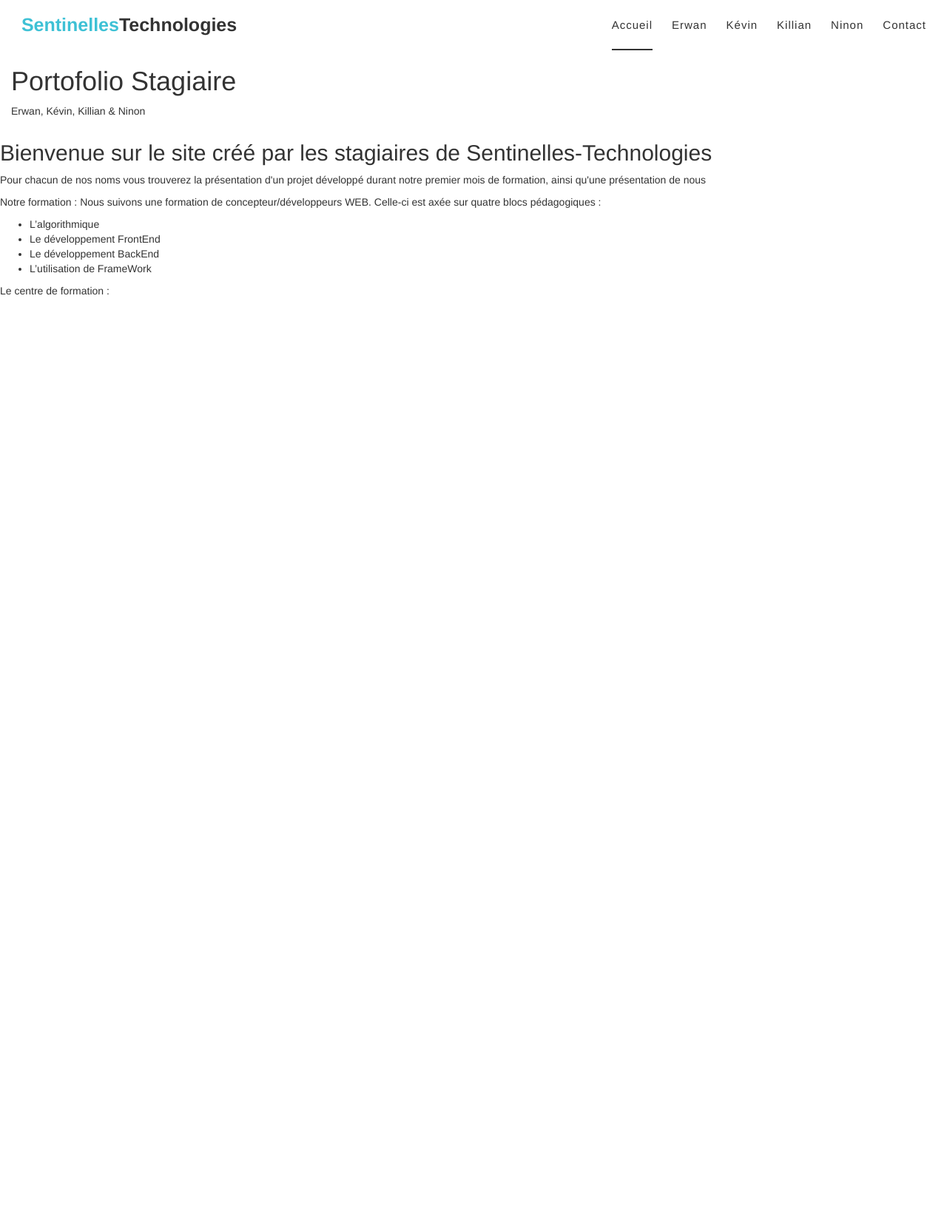
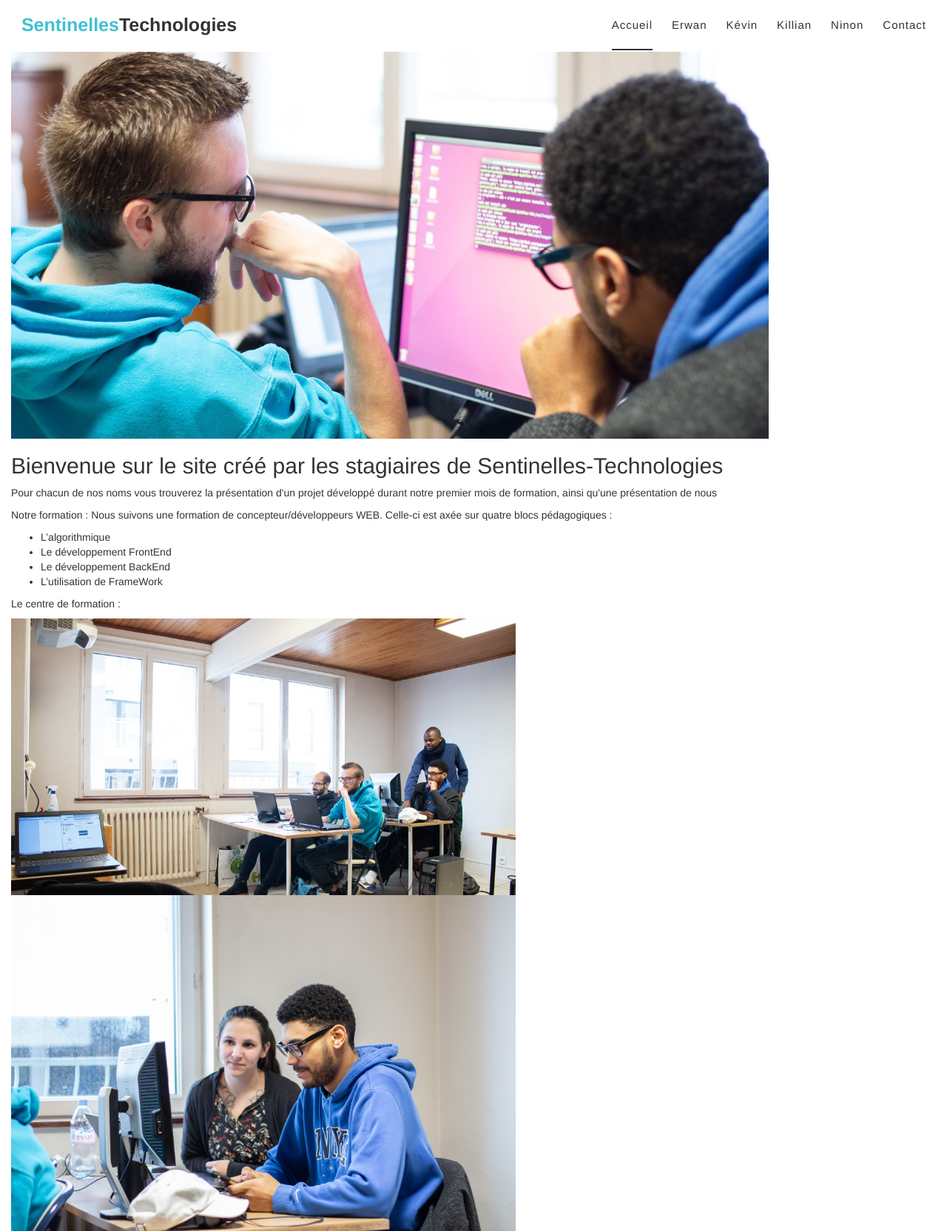
Before and after one commit to apprentissentinelles/portofolio-stagiaires, a PHP site: page /index.php?page=accueil in a window 1280 px wide. Shown: the whole page at 74% size. Before the commit the page ends 399 px from the top, so only its background shows below. Run offline with PHP 8.4, Linux system fonts and the light colour scheme; some libraries are stand-ins or nearby versions.

Commit message:
ajout des photos

```diff
--- a/css/style.css
+++ b/css/style.css
@@ -657,11 +657,7 @@
 }
 
 
-.ninonpres {
-  width: 480px;
-  height: 319px;
-  justify-content: left;
-}
+.
 
 .quijesuis {
   justify-content: center;
@@ -681,7 +677,6 @@
 *            PAGE CSS CONTACT            *
 *****************************************/
 
-<<<<<<< HEAD
 @import url(https://fonts.googleapis.com/css?family=Open+Sans:400italic,400,300,600);
 
 
@@ -793,8 +788,6 @@ fieldset {
 
 /* CONTACT */
 
-=======
->>>>>>> c03d8230d6266d5d05e3088c754f5d953ffc7cb7
 textarea {
 	resize: none;
 }
@@ -841,3 +834,29 @@ textarea {
 	border-color: #5e9bfc;
 	color: #5e9bfc;
 }
+
+/*********************************************
+           CSS PHOTOS DU SITE
+
+*********************************************/
+
+.headerphoto {
+  width : 1024px;
+  height: 523px;
+  position: relative;
+}
+
+.lecentre1 {
+  width: 682px;
+  height: 374px;
+}
+
+.contactphoto {
+  width: 682px;
+  height: 455px;
+}
+
+.lecentre2 {
+  width: 682px;
+  height: 454px;
+}
--- a/pages/accueil.php
+++ b/pages/accueil.php
@@ -1,10 +1,6 @@
-<div class="row">
-			<div class="col-lg-12">
-				<h1>Portofolio Stagiaire</h1>
-				<p>Erwan, Kévin, Killian & Ninon</p>
-			</div>
-		</div>
-	</div>
+
+
+<img class="headerphoto" src="images/pics1.jpg">
 
 	<h2>Bienvenue sur le site créé par les stagiaires de Sentinelles-Technologies </h2>
 
@@ -21,3 +17,5 @@
 	</ul>
 
 	<p>Le centre de formation :</p>
+	<img class="lecentre1" src="images/pics5.jpg">
+	<img class="lecentre2" src="images/pics8.jpg">
--- a/pages/contact.php
+++ b/pages/contact.php
@@ -1,7 +1,7 @@
 <link href="css/styles.css" rel="stylesheet">
 <link href="css/bootstrap.min.css" rel="stylesheet">
 
-
+<img class="contactphoto" src="images/pics3.jpg">
 <div class="containercontact">
   <div class="rowcontact">
       <div class="col-xs-12 col-sm-12 col-md-12 col-lg-12 text-center">
--- a/pages/ninon.php
+++ b/pages/ninon.php
@@ -48,9 +48,6 @@
 	<div class="quijesuis">
 		<h2 class="titresninon">  Qui je suis : </h2>
 		<div>
-			<img class="ninonpres" src="images/ninonpres.jpg"/>
-		</div>
-		<div>
 			<img class="nuage" src="images/nuageninon.png" />
 		</div>
 	</div>
```
Also changed, not shown: images/pics1.jpg (added), images/pics2.jpg (added), images/pics3.jpg (added), images/pics4.jpg (added), images/pics5.jpg (added), images/pics6.jpg (added), images/pics7.jpg (added), images/pics8.jpg (added).
